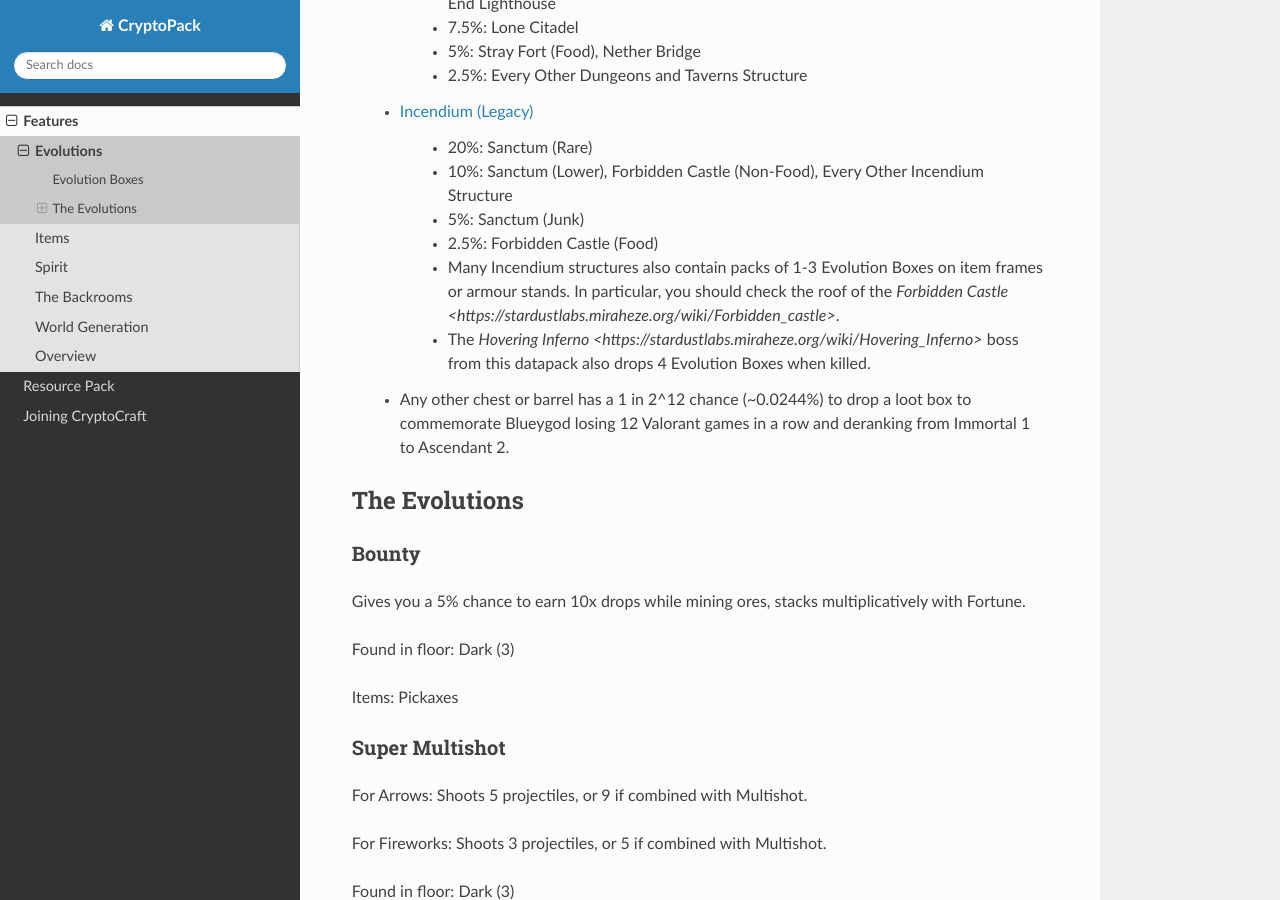
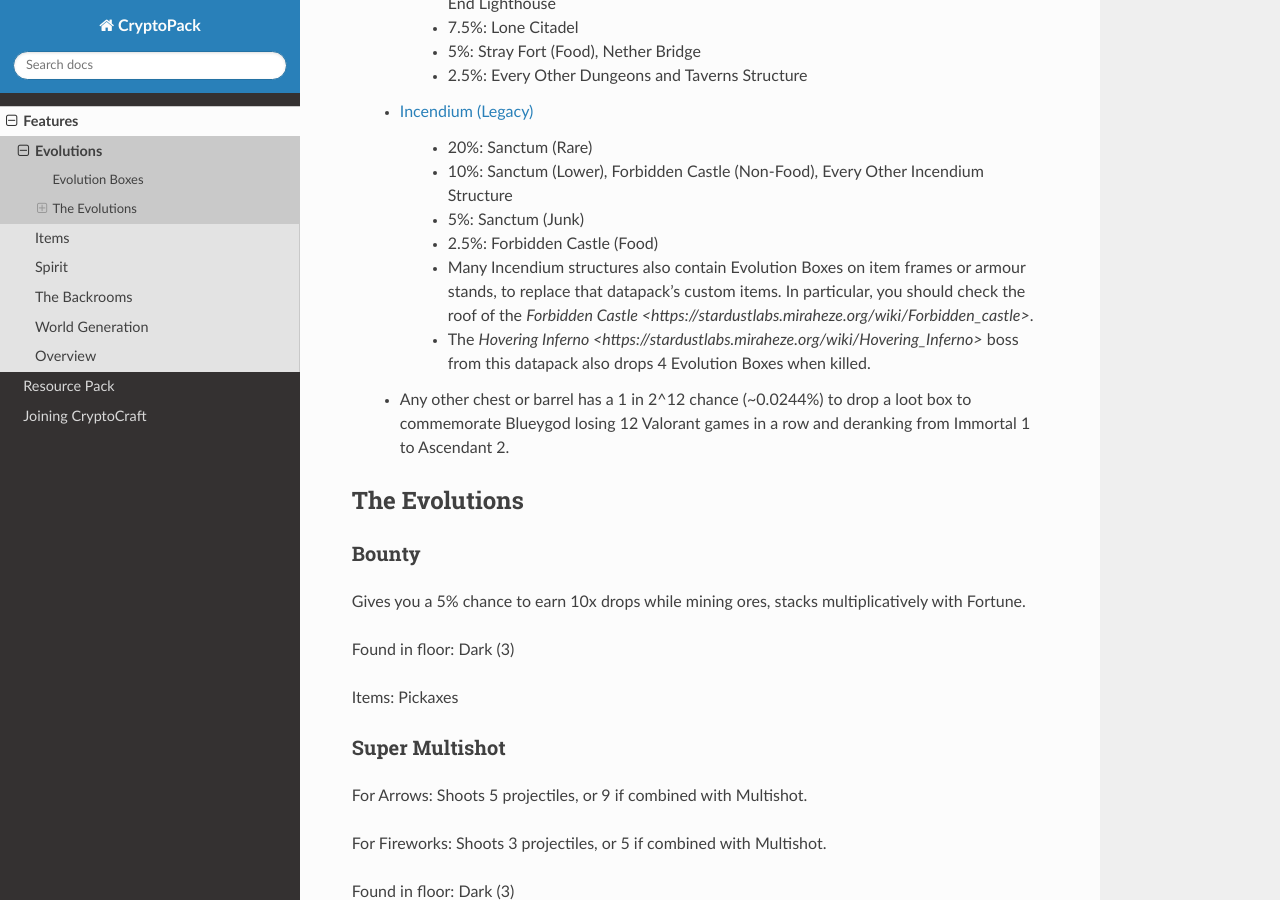
Before and after one commit to Shwabbaa/cryptopack-docs, a Sphinx documentation site: the page built from docs/source/features/evolutions.rst, in a window 1280 px wide and 900 px high, scrolled down 1148 px. Built offline with Sphinx 7.4.7 and the Read the Docs theme 3.1.0, drawn with Linux system fonts in a browser that asks for light colours; pages that are not in the unit, such as notebooks, are missing from menus.

Commit message:
Update evolutions.rst

```diff
--- a/docs/source/features/evolutions.rst
+++ b/docs/source/features/evolutions.rst
@@ -69,7 +69,7 @@ They can be obtained through the following methods:
 
       * 2.5%: Forbidden Castle (Food)
 
-      * Many Incendium structures also contain packs of 1-3 Evolution Boxes on item frames or armour stands. In particular, you should check the roof of the `Forbidden Castle <https://stardustlabs.miraheze.org/wiki/Forbidden_castle>`.
+      * Many Incendium structures also contain Evolution Boxes on item frames or armour stands, to replace that datapack's custom items. In particular, you should check the roof of the `Forbidden Castle <https://stardustlabs.miraheze.org/wiki/Forbidden_castle>`.
 
       * The `Hovering Inferno <https://stardustlabs.miraheze.org/wiki/Hovering_Inferno>` boss from this datapack also drops 4 Evolution Boxes when killed.
 
```
